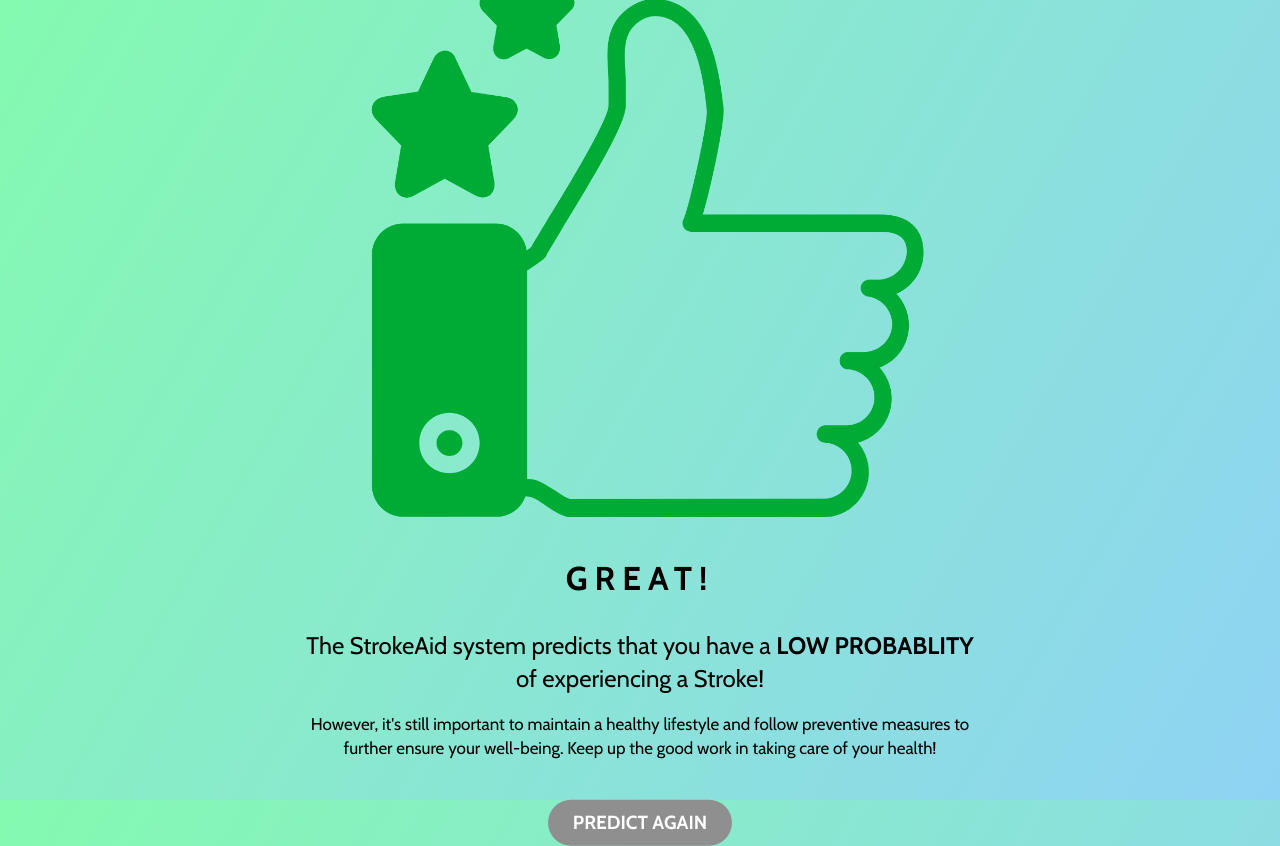
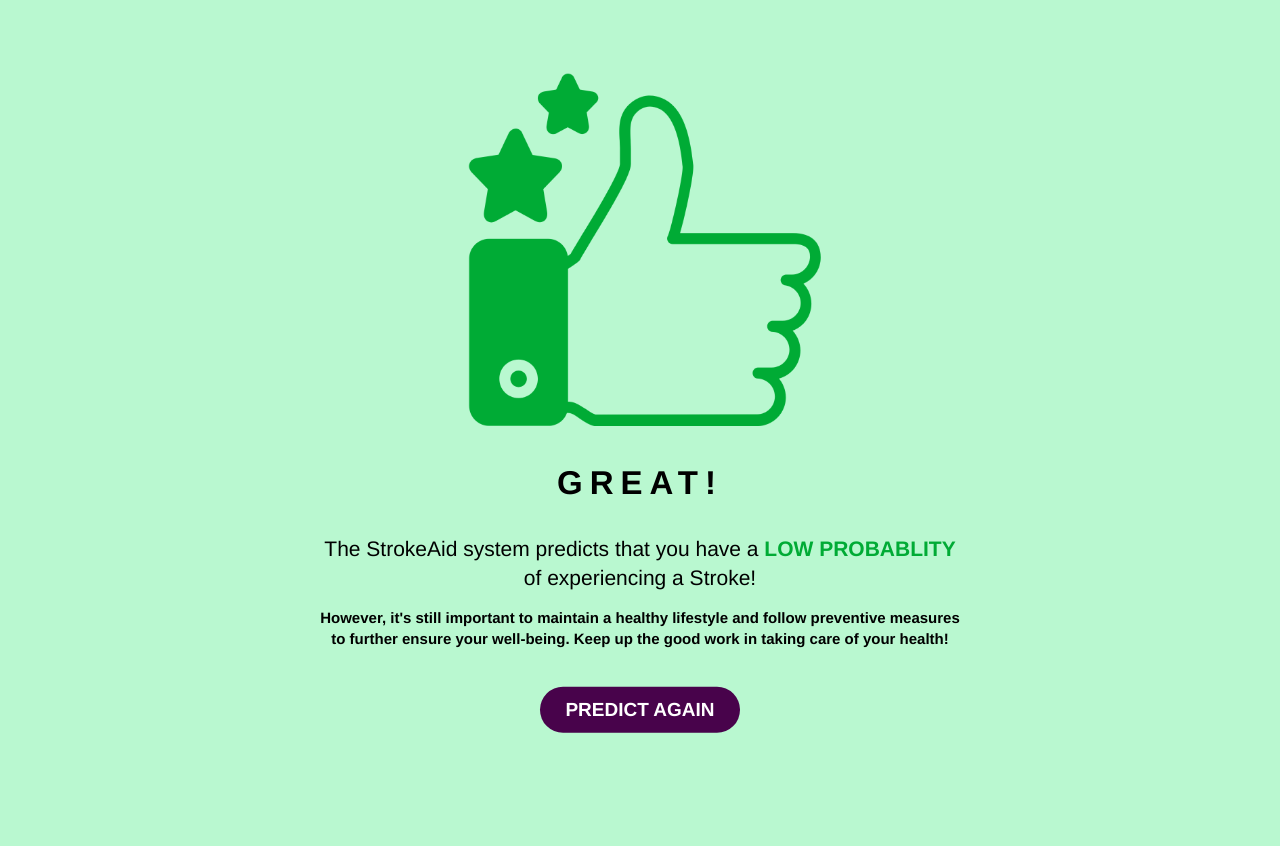
Before and after one commit to hxsief/StrokeAid, a Flask app: template templates/nopage.html in a window 1280 px wide. After the commit the page ends 733 px from the top, so only its background shows below. Run offline with Flask 2, Linux system fonts and the light colour scheme; the template is opened without the code that fills it, so the values that code supplies are empty; parts of the project's set-up code (start-up, migrations or seed data) failed here and were passed over.

Commit message:
Add files via upload

```diff
--- a/static/css/style2.css
+++ b/static/css/style2.css
@@ -6,7 +6,7 @@
   body {
 	padding: 0;
 	margin: 0;
-	background-image: linear-gradient(120deg, #84fab0 0%, #8fd3f4 100%);
+	background-image: linear-gradient(120deg, #b9f8d0 0%, #b9f8d0 100%);
   }
 
   #notfound {
@@ -24,7 +24,7 @@
   }
 
   .notfound {
-	max-width: 680px;
+	max-width: 650px;
 	width: 100%;
 	text-align: center;
 	line-height: 1.4;
@@ -39,14 +39,14 @@
 
 
   .notfound h1 {
-	font-family: 'Cabin', sans-serif;
-	font-size: 24px;
+	font-family: "Helvetica",sans-serif;
+	font-size: 21px;
 	color: #000;
 	font-weight: 500;
   }
 
   .notfound h2 {
-	font-family: 'Cabin', sans-serif;
+	font-family: "Helvetica",sans-serif;
 	font-size: 33px;
 	font-weight: 700;
 	text-transform: uppercase;
@@ -54,17 +54,21 @@
   }
 
   .notfound p {
-	font-family: 'Cabin', sans-serif;
-	font-size: 17px;
+	font-family: "Helvetica",sans-serif;
+	font-size: 15px;
 	color: #000;
-	font-weight: 400;
+	font-weight: 600;
   }
 
+  .notfound b {
+	color: #00ab35;
+	font-weight: bold;
+  }
   .notfound a {
-	font-family: 'Cabin', sans-serif;
+	font-family: "Helvetica",sans-serif;
 	display: inline-block;
 	padding: 10px 25px;
-	background-color: #8f8f8f;
+	background-color: #48034b;
 	border: none;
 	border-radius: 40px;
 	color: #fff;
@@ -84,9 +88,8 @@
 	/*width: 100px;
 	height: 250px;*/
 	display: block;
-	margin-left: -25%;
 	margin-right: auto;
-	width: 150%;
+	width: 100%;
 	height: 200%;
   }
 
```
Also changed, not shown: static/css/styleyes.css (+16 -12 lines).
